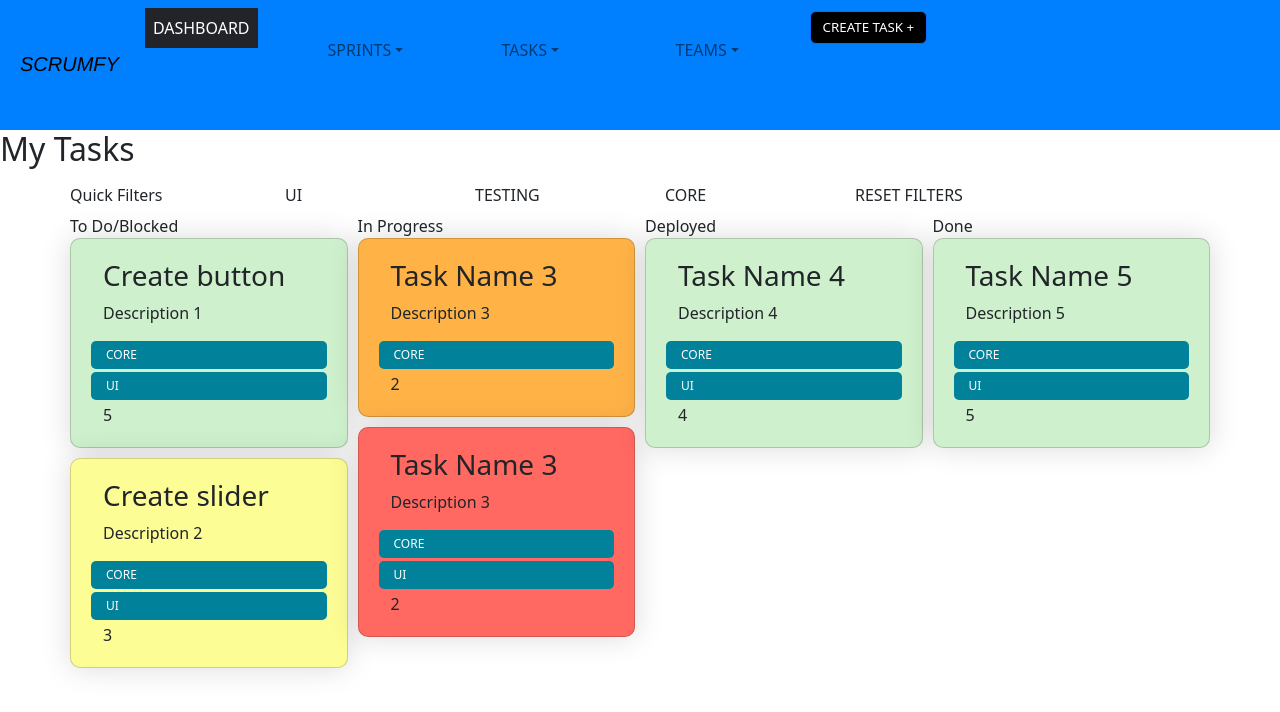
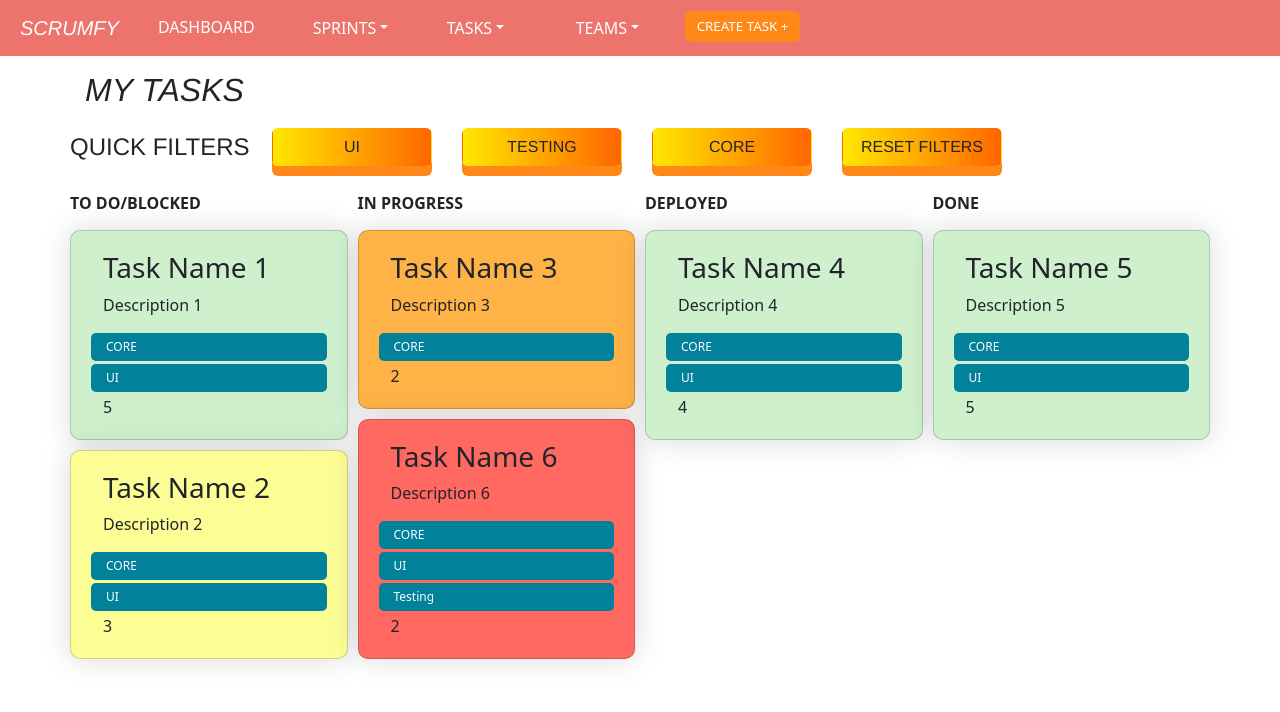
Before and after one commit to hannahtma/FIT2101-TaskManagerApplication, a Vue app in the folder Vue/: page /dashboard in a window 1280 px wide. Shown: the top 712 px of the page. Built offline with nearby package versions, Linux system fonts and the light colour scheme.

Commit message:
modify some css for the designs

```diff
--- a/Vue/src/components/addTask.Vue
+++ b/Vue/src/components/addTask.Vue
@@ -1,22 +1,15 @@
 <template>
   <nav class="navbar navbar-expand-sm">
     <!-- Brand -->
-    <a class="navbar-brand" href="index2.html">SCRUMFY</a>
+    <a class="navbar-brand" href="HTML File.html">SCRUMFY</a>
     <!-- Links -->
-    <ul class="navbar-nav">
+    <ul class="navbar-nav" style="position: absolute">
       <li class="nav-item">
         <a class="nav-link active" id="navLink" href="#">Dashboard</a>
       </li>
-      <li class="nav-item dropdown" style="position: relative; left: 30px">
-        <a
-          class="nav-link dropdown-toggle"
-          href="#"
-          id="navbarDropdown"
-          role="button"
-          data-bs-toggle="dropdown"
-          aria-expanded="false"
-          >Sprints</a
-        >
+      <li class="nav-item dropdown" style="position: relative; left: 10px">
+        <a class="nav-link dropdown-toggle" href="#" id="navbarDropdown" role="button" data-bs-toggle="dropdown"
+          aria-expanded="false">Sprints</a>
         <div class="dropdown-menu">
           <a class="dropdown-item" href="#">Link 1</a>
           <a class="dropdown-item" href="#">Link 2</a>
@@ -24,32 +17,18 @@
         </div>
       </li>
       <!-- Dropdown -->
-      <li class="nav-item dropdown" style="position: relative; left: 60px">
-        <a
-          class="nav-link dropdown-toggle"
-          href="#"
-          id="navbarDropdown2"
-          role="button"
-          data-bs-toggle="dropdown"
-          aria-expanded="false"
-          >Tasks</a
-        >
+      <li class="nav-item dropdown" style="position: relative; left: 0px">
+        <a class="nav-link dropdown-toggle" href="#" id="navbarDropdown2" role="button" data-bs-toggle="dropdown"
+          aria-expanded="false">Tasks</a>
         <div class="dropdown-menu">
           <a class="dropdown-item" href="#">Link 1</a>
           <a class="dropdown-item" href="#">Link 2</a>
           <a class="dropdown-item" href="#">Link 3</a>
         </div>
       </li>
-      <li class="nav-item dropdown" style="position: relative; left: 90px">
-        <a
-          class="nav-link dropdown-toggle"
-          href="#"
-          id="navbarDropdown3"
-          role="button"
-          data-bs-toggle="dropdown"
-          aria-expanded="false"
-          >Teams</a
-        >
+      <li class="nav-item dropdown" style="position: relative; left: -15px">
+        <a class="nav-link dropdown-toggle" href="#" id="navbarDropdown3" role="button" data-bs-toggle="dropdown"
+          aria-expanded="false">Teams</a>
         <div class="dropdown-menu">
           <a class="dropdown-item" href="#">Link 1</a>
           <a class="dropdown-item" href="#">Link 2</a>
@@ -58,67 +37,34 @@
       </li>
       <li>
         <div>
-          <button
-            class="btn btn-primary"
-            id="createId"
-            type="button"
-            data-bs-toggle="modal"
-            data-bs-target="#exampleModal"
-          >Create Task +
+          <button class="btn btn-primary" id="createId" type="button" data-bs-toggle="modal"
+            data-bs-target="#exampleModal" style="left: -10px">Create Task +
           </button>
         </div>
       </li>
     </ul>
   </nav>
 
-  <div
-    class="modal fade"
-    id="exampleModal"
-    tabindex="-1"
-    aria-labelledby="exampleModalLabel"
-    aria-hidden="true"
-  >
+  <div class="modal fade" id="exampleModal" tabindex="-1" aria-labelledby="exampleModalLabel" aria-hidden="true">
     <div class="modal-dialog">
       <div class="modal-content">
         <div class="modal-header">
           <h5 class="modal-title" id="exampleModalLabel">Task Details</h5>
-          <button
-            type="button"
-            class="btn-close"
-            data-bs-dismiss="modal"
-            aria-label="Close"
-          ></button>
+          <button type="button" class="btn-close" data-bs-dismiss="modal" aria-label="Close"></button>
         </div>
         <div class="modal-body">
           <form id="myForm">
             <div class="mb-3">
               <label for="task-title" class="col-form-label">Task Title:</label>
-              <input
-                type="text"
-                class="form-control"
-                id="task-title"
-                placeholder="Enter task title here"
-              />
+              <input type="text" class="form-control" id="task-title" placeholder="Enter task title here" />
             </div>
             <div class="mb-3">
-              <label for="task-desc" class="col-form-label"
-                >Task Description:</label
-              >
-              <textarea
-                class="form-control"
-                id="task-desc"
-                placeholder="Enter task description here"
-              ></textarea>
+              <label for="task-desc" class="col-form-label">Task Description:</label>
+              <textarea class="form-control" id="task-desc" placeholder="Enter task description here"></textarea>
             </div>
             <div class="mb-3">
-              <label for="story-points" class="col-form-label"
-                >Story Points:</label
-              >
-              <textarea
-                class="form-control"
-                id="story-point"
-                placeholder="Enter story points here"
-              ></textarea>
+              <label for="story-points" class="col-form-label">Story Points:</label>
+              <textarea class="form-control" id="story-point" placeholder="Enter story points here"></textarea>
             </div>
             <div class="mb-3">
               <label for="task-tags" class="col-form-label">Task Tag:</label>
@@ -130,9 +76,7 @@
               </select>
             </div>
             <div class="color">
-              <label for="task-tags" class="col-form-label"
-                >Task Priority:</label
-              >
+              <label for="task-tags" class="col-form-label">Task Priority:</label>
               <br />
               <select class="selectColor" @change="changeColor">
                 <option value="#ff6961">Critical</option>
@@ -144,20 +88,10 @@
           </form>
         </div>
         <div class="modal-footer">
-          <button
-            type="button"
-            class="btn btn-secondary btn-danger"
-            data-bs-dismiss="modal"
-          >
+          <button type="button" class="btn btn-secondary btn-danger" data-bs-dismiss="modal">
             Close
           </button>
-          <button
-            type="button"
-            class="btn btn-primary"
-            data-toggle="modal"
-            id="button-save"
-            @click="addTaskCard"
-          >
+          <button type="button" class="btn btn-primary" data-toggle="modal" id="button-save" @click="addTaskCard">
             Create Task
           </button>
         </div>
@@ -165,39 +99,19 @@
     </div>
   </div>
 
-  <div
-    class="modal fade"
-    id="show-task-container"
-    tabindex="-1"
-    aria-labelledby="exampleModalLabel"
-    aria-hidden="true"
-  >
+  <div class="modal fade" id="show-task-container" tabindex="-1" aria-labelledby="exampleModalLabel" aria-hidden="true">
     <div class="modal-dialog">
       <div class="modal-content">
         <div class="modal-header">
           <h5 class="modal-title" id="exampleModalLabel2">Modal title</h5>
-          <button
-            type="button"
-            class="btn-close"
-            data-bs-dismiss="modal"
-            aria-label="Close"
-          ></button>
+          <button type="button" class="btn-close" data-bs-dismiss="modal" aria-label="Close"></button>
         </div>
         <div class="modal-body">...</div>
         <div class="modal-footer">
-          <button
-            type="button"
-            class="btn btn-secondary"
-            data-bs-dismiss="modal"
-            @click="removeTask"
-          >
+          <button type="button" class="btn btn-secondary" data-bs-dismiss="modal" @click="removeTask">
             Remove
           </button>
-          <button
-            type="button"
-            class="btn btn-primary"
-            @click="editTaskPopup"
-          >
+          <button type="button" class="btn btn-primary" @click="editTaskPopup">
             Edit Task
           </button>
         </div>
@@ -205,23 +119,12 @@
     </div>
   </div>
 
-  <div
-    class="modal fade"
-    id="edit-task-container"
-    tabindex="-1"
-    aria-labelledby="exampleModalLabel"
-    aria-hidden="true"
-  >
+  <div class="modal fade" id="edit-task-container" data-bs-dismiss="modal" tabindex="-1" aria-labelledby="exampleModalLabel" aria-hidden="true">
     <div class="modal-dialog">
       <div class="modal-content">
         <div class="modal-header">
           <h5 class="modal-title" id="task-details">Task Details</h5>
-          <button
-            type="button"
-            class="btn-close"
-            data-bs-dismiss="modal"
-            aria-label="Close"
-          ></button>
+          <button type="button" class="btn-close" data-bs-dismiss="modal" aria-label="Close"></button>
         </div>
         <div class="modal-body">
           <form>
@@ -230,13 +133,8 @@
               <input type="text" class="form-control" id="edit-task-name" />
             </div>
             <div class="mb-3">
-              <label for="message-text" class="col-form-label"
-                >Task Description:</label
-              >
-              <textarea
-                class="form-control"
-                id="edit-task-description"
-              ></textarea>
+              <label for="message-text" class="col-form-label">Task Description:</label>
+              <textarea class="form-control" id="edit-task-description"></textarea>
             </div>
             <div class="mb-3">
               <label for="task-tags" class="col-form-label">Task Tag:</label>
@@ -248,9 +146,7 @@
               </select>
             </div>
             <div class="color">
-              <label for="task-tags" class="col-form-label"
-                >Task Priority:</label
-              >
+              <label for="task-tags" class="col-form-label">Task Priority:</label>
               <br />
               <select class="selectColor" @change="changeColor">
                 <option value="#ff6961">Critical</option>
@@ -262,19 +158,10 @@
           </form>
         </div>
         <div class="modal-footer">
-          <button
-            type="button"
-            class="btn btn-secondary btn-danger"
-            data-bs-dismiss="modal"
-            @click="closeTaskPopup"
-          >
+          <button type="button" class="btn btn-secondary btn-danger" data-bs-dismiss="modal" @click="closeTaskPopup">
             Cancel
           </button>
-          <button
-            type="button"
-            class="btn btn-primary"
-            @click="saveAndExitTaskPopup"
-          >
+          <button type="button" class="btn btn-primary" @click="saveAndExitTaskPopup">
             Save and Exit
           </button>
         </div>
@@ -293,12 +180,12 @@ export default {
     // const allTasks = ;
 
   },
-    data(){
-      return{
-        TASK_KEY:"allTasksData",
-        allTasks:[],
+  data() {
+    return {
+      TASK_KEY: "allTasksData",
+      allTasks: [],
     }
-    } ,
+  },
   methods: {
     addTaskCard() {
       // TODO: Task 4
@@ -352,7 +239,7 @@ export default {
 
       }
       console.log(card)
-    this.$emit('display-card',card)
+      this.$emit('display-card', card)
     },
 
     edit(taskName, taskDesc) {
@@ -403,10 +290,11 @@ export default {
       localStorage.setItem(key, json);
     },
 
-changeColor(event){
+    changeColor(event) {
       let color = document.querySelector('.color');
       let selectColor = event.target.value;
-        color.style.background = selectColor;},
+      color.style.background = selectColor;
+    },
 
     showFullTask() {
       $('#show-task-container').modal('show');
@@ -742,12 +630,15 @@ body {
 }
 
 nav.navbar.navbar-expand-sm {
-  background-color: rgb(0, 128, 255);
+  background-color: #EC746C;
 }
 
 ul.navbar-nav {
-  position: relative;
-  left: 30px;
+  position: fixed;
+  list-style-type: none;
+  margin: 0;
+  padding: 0;
+  left: 150px;
 }
 
 #navbarDropdown,
@@ -756,17 +647,20 @@ ul.navbar-nav {
 #navLink {
   font-weight: 500;
   text-transform: uppercase;
+  color: white;
 }
 
 a.nav-link.active {
-  color: white;
+  background-color: #EC746C;
+  color: black;
+  position: relative;
+  top: 35.5px
 }
 
 a.navbar-brand {
-  color: black;
+  color: white;
   position: relative;
   left: 20px;
-  top: -1px;
   font-family: "Franklin Gothic Medium", "Arial Narrow", Arial, sans-serif;
   font-style: italic;
 }
@@ -776,24 +670,29 @@ a.navbar-brand:hover {
 }
 
 a.dropdown-item {
-  color: white;
+  color: black;
 }
 
 div.dropdown-menu {
-  background-color: black;
+  background-color: white;
 }
 
 #createId {
   position: relative;
   left: 120px;
-  background-color: black;
+  background-color: rgb(255, 136, 25);
   text-transform: uppercase;
   font-size: smaller;
-  top: 2.5px;
+  top: 39.5px;
+  border: none;
 }
 
 div.card {
   margin-left: 10px;
   margin-top: 10px;
 }
+
+li.nav-item.dropdown {
+  top: 4.5px;
+}
 </style>
--- a/Vue/src/views/Dashboard.vue
+++ b/Vue/src/views/Dashboard.vue
@@ -12,19 +12,19 @@
                 </div>
                 <div class="col-2">
                     <!-- <div class="row">UI</div> -->
-                    <Button @btn-click="quickFilters('UI')" :text="'UI'" :color="'none'" />
+                    <Button id="button1" @btn-click="quickFilters('UI')" :text="'UI'" />
                 </div>
                 <div class="col-2">
                     <!-- <div class="row">Testing</div> -->
-                    <Button @btn-click="quickFilters('TESTING')" :text="'TESTING'" :color="'none'" />
+                    <Button id="button2" @btn-click="quickFilters('TESTING')" :text="'TESTING'" />
                 </div>
                 <div class="col-2">
-                    <Button @btn-click="quickFilters('CORE')" :text="'CORE'" :color="'none'" />
+                    <Button id="button3" @btn-click="quickFilters('CORE')" :text="'CORE'" />
 
                 </div>
                 <div class="col-2">
                     <!-- <div class="row">Core</div> -->
-                    <Button @btn-click="quickFilters('RESET FILTERS')" :text="'RESET FILTERS'" :color="'none'" />
+                    <Button id="button4" @btn-click="quickFilters('RESET FILTERS')" :text="'RESET FILTERS'" />
 
                 </div>
                 <!-- <div class="col-2">
@@ -39,7 +39,7 @@
         <div class="container text-start">
             <div class="row align-items-top">
                 <div class="col">
-                    <div class="row">To Do/Blocked</div>
+                    <div class="row" id="progress1">To Do/Blocked</div>
                     <!-- <div class="card row">
                         <h3>Task Name</h3>
                         <p>Description</p>
@@ -60,7 +60,7 @@
 
                 </div>
                 <div class="col">
-                    <div class="row">In Progress</div>
+                    <div class="row" id="progress2">In Progress</div>
                     <div @click="editTask(card.id)" class="card row" :class="card.priority" data-bs-toggle="modal" data-bs-target="#popUpForEdit" v-for="card in this.displayCards.filter((card) => card.status === 'inprogress')">
                         <h3>{{card.taskName}}</h3>
                         <p>{{card.description}}</p>
@@ -71,7 +71,7 @@
                     </div>
                 </div>
                 <div class="col">
-                    <div class="row">Deployed</div>
+                    <div class="row" id="progress3">Deployed</div>
                     <div @click="editTask(card.id)" class="card row" :class="card.priority" data-bs-toggle="modal" data-bs-target="#popUpForEdit" v-for="card in this.displayCards.filter((card) => card.status === 'deployed')">
                         <h3>{{card.taskName}}</h3>
                         <p>{{card.description}}</p>
@@ -82,7 +82,7 @@
                     </div>
                 </div>
                 <div class="col">
-                    <div class="row">Done</div>
+                    <div class="row" id="progress4">Done</div>
                     <div @click="editTask(card.id)" class="card row" :class="card.priority" data-bs-toggle="modal" data-bs-target="#popUpForEdit" v-for="card in this.displayCards.filter((card) => card.status === 'done')">
                         <h3>{{card.taskName}}</h3>
                         <p>{{card.description}}</p>
@@ -110,7 +110,7 @@
         type="button" class="btn btn-secondary" data-bs-dismiss="modal" @click="deleteCard(this.editCardID)">
         Remove
         </button>
-        <button type="button" class="btn btn-primary">Edit Task</button>
+        <!-- <button type="button" class="btn btn-primary">Edit Task</button> -->
       </div>
     </div>
   </div>
@@ -160,6 +160,36 @@
         }
     }
 
+}
+
+h2 {
+    margin-top: 15px;
+    margin-left: 85px;
+    font-family: "Franklin Gothic Medium", "Arial Narrow", Arial, sans-serif;
+    font-style: italic;
+    text-transform: uppercase;
+}
+
+div.col-2{
+    margin-top: 10px;
+    margin-bottom: 15px;
+    font-family: "Franklin Gothic Medium", "Arial Narrow", Arial, sans-serif;
+    font-size: x-large;
+    text-transform: uppercase;
+}
+
+#progress1, #progress2, #progress3, #progress4{
+    margin-top: 10px;
+    margin-bottom: 15px;
+    font-weight: bold;
+    text-transform: uppercase;
+}
+
+#button1, #button2, #button3, #button4{
+    text-transform: uppercase;
+    width: 160px;
+    box-shadow: 0px 10px rgb(255, 136, 25);
+    background: linear-gradient(90deg, rgba(2,0,36,1) 0%, rgba(255,231,0,1) 0%, rgba(255,102,0,1) 100%, rgba(90,255,0,1) 100%);
 }
 </style>
 
@@ -237,7 +267,7 @@ export default {
                 {
                     id: 1,
                     status: 'todoblocked',
-                    taskName: 'Create button',
+                    taskName: 'Task Name 1',
                     description: 'Description 1',
                     tags: ['CORE', 'UI'],
                     storyPoints: 5,
@@ -246,7 +276,7 @@ export default {
                 }, {
                     id: 2,
                     status: 'todoblocked',
-                    taskName: 'Create slider',
+                    taskName: 'Task Name 2',
                     description: 'Description 2',
                     tags: ['CORE', 'UI'],
                     storyPoints: 3,
@@ -262,9 +292,9 @@ export default {
                 }, {
                     id: 6,
                     status: 'inprogress',
-                    taskName: 'Task Name 3',
-                    description: 'Description 3',
-                    tags: ['CORE', 'UI'],
+                    taskName: 'Task Name 6',
+                    description: 'Description 6',
+                    tags: ['CORE', 'UI','Testing'],
                     storyPoints: 2,
                     priority: 'critical'
                 }, {
```
Lines whose indentation alone changed are shown as unchanged.
